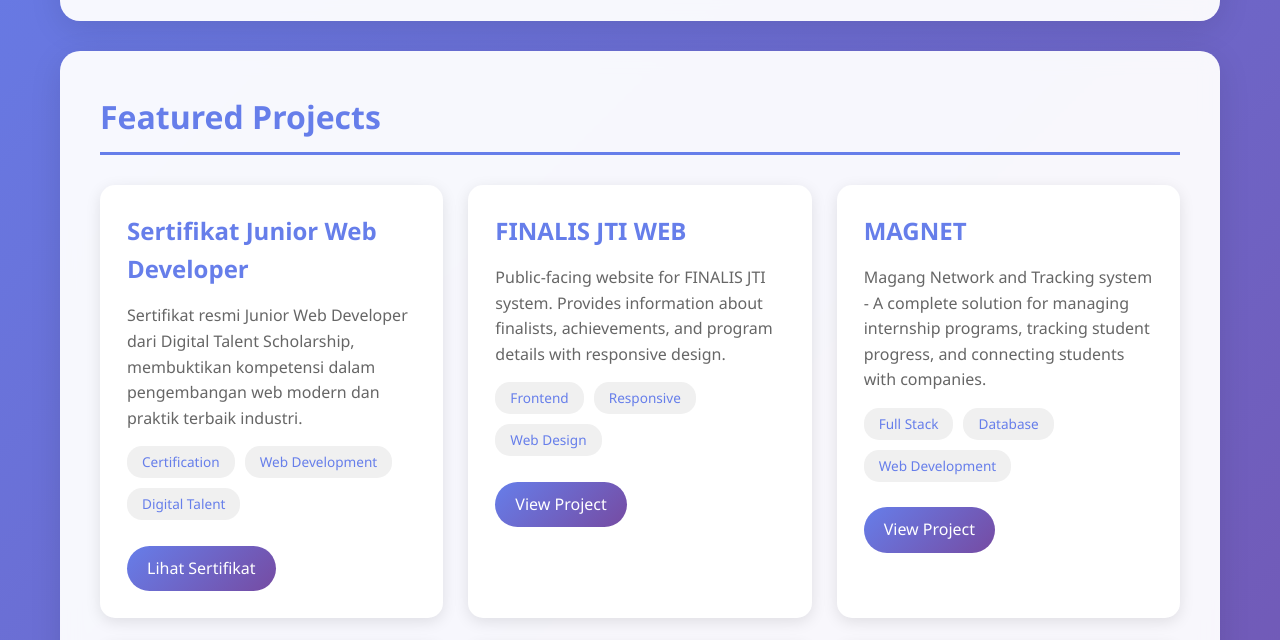
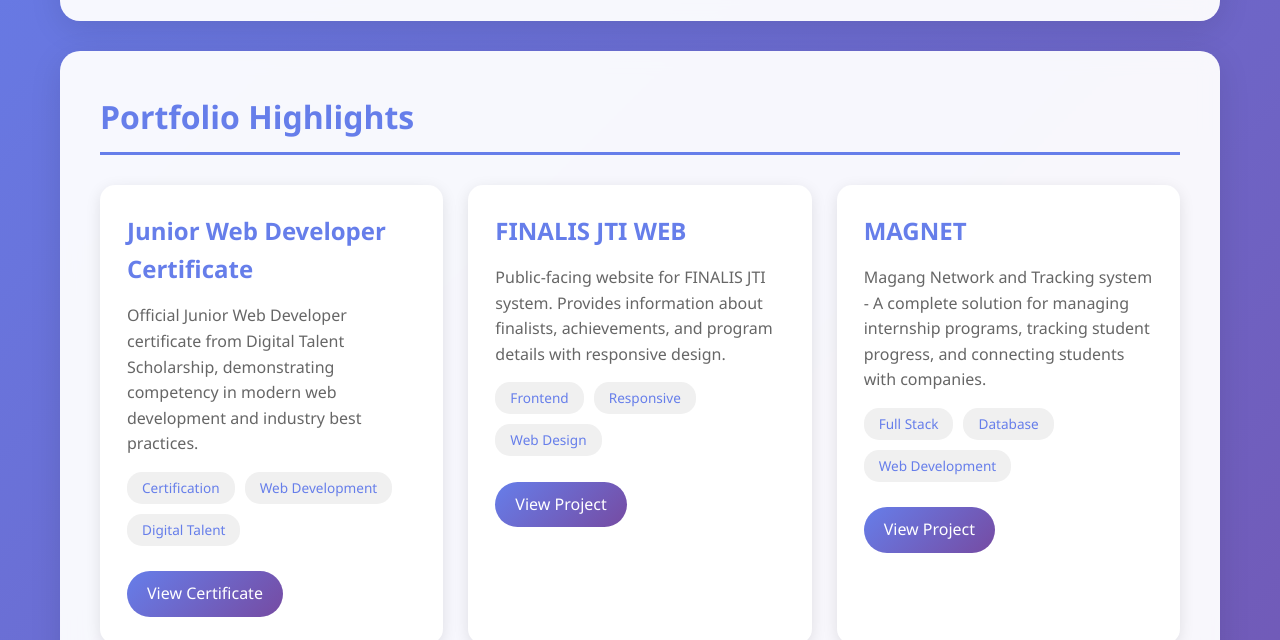
Before and after one commit to vanstevanzaky/stevan-portofolio, a plain HTML site: page index.html in a window 1280 px wide. Shown: the part 321-961 px from the top of the page. Drawn offline with Linux system fonts and the light colour scheme.

Commit message:
Update project section titles and descriptions for clarity and consistency

```diff
--- a/index.html
+++ b/index.html
@@ -255,12 +255,12 @@
         </header>
 
         <section class="section">
-            <h2>Featured Projects</h2>
+            <h2>Portfolio Highlights</h2>
             <div class="projects-grid">
                 <div class="project-card">
-                    <h3>Sertifikat Junior Web Developer</h3>
-                    <p>Sertifikat resmi Junior Web Developer dari Digital Talent Scholarship, membuktikan kompetensi
-                        dalam pengembangan web modern dan praktik terbaik industri.</p>
+                    <h3>Junior Web Developer Certificate</h3>
+                    <p>Official Junior Web Developer certificate from Digital Talent Scholarship, demonstrating
+                        competency in modern web development and industry best practices.</p>
                     <div class="tech-stack">
                         <span class="tech-tag">Certification</span>
                         <span class="tech-tag">Web Development</span>
@@ -268,7 +268,7 @@
                     </div>
                     <br>
                     <a href="Sertifikat_STEVAN ZAKY SETYANTO_Junior Web Developer.pdf" class="project-link"
-                        target="_blank">Lihat Sertifikat</a>
+                        target="_blank">View Certificate</a>
                 </div>
                 <div class="project-card">
                     <h3>FINALIS JTI WEB</h3>
```
